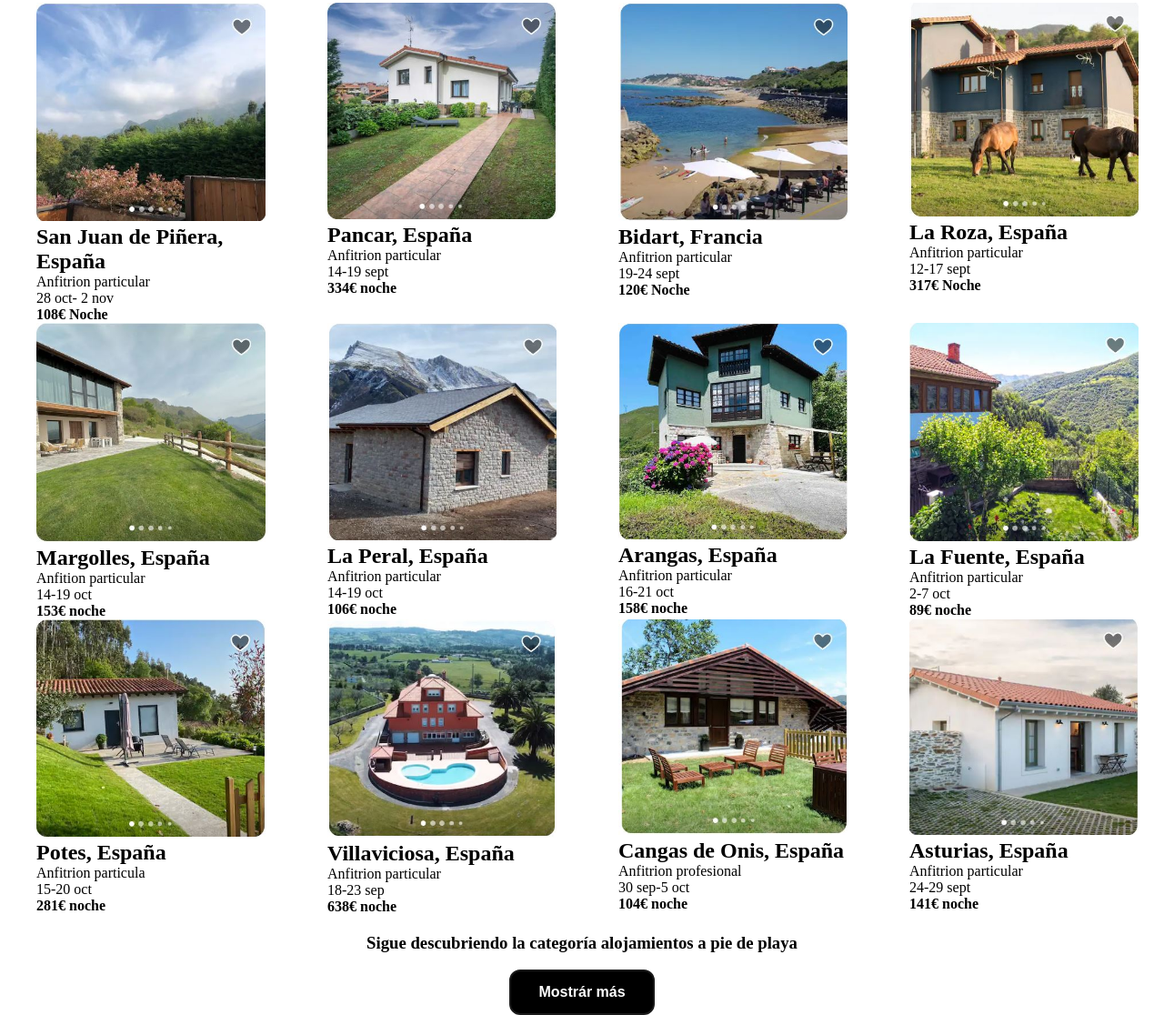
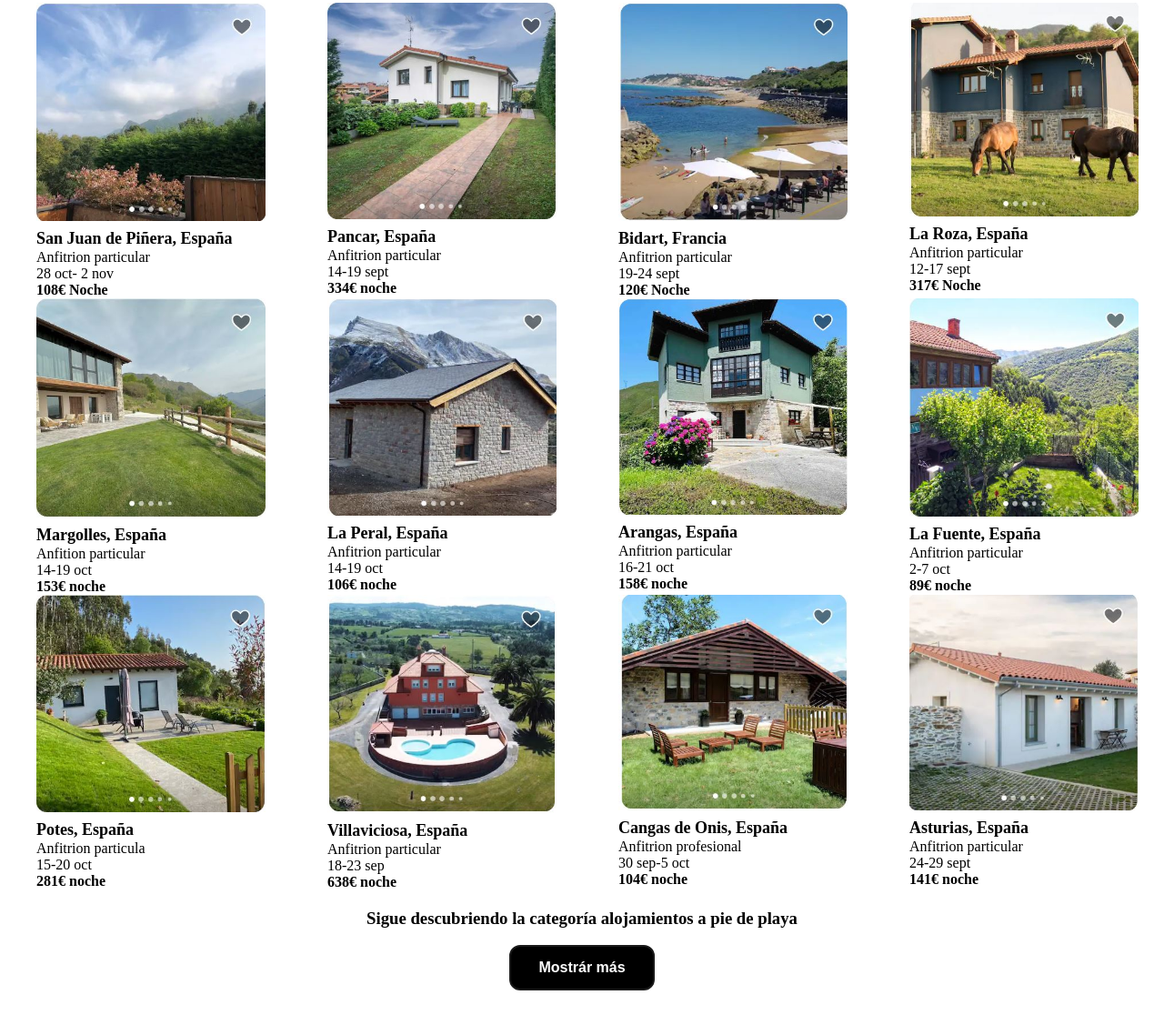
Before and after one commit to BrusmelGil/airbnbPlagio, a plain HTML site: page index.html in a window 1280 px wide. Shown: the part 77-1193 px from the top of the page at 91% size. After the commit the page ends 1166 px from the top, so only its background shows below. Drawn offline with Linux system fonts and the light colour scheme.

Commit message:
cambiando el tamaño de letra

```diff
--- a/index.html
+++ b/index.html
@@ -45,7 +45,7 @@
         <div class="card">
             <div class="container">
             <img src="imagen/casa1.JPG" alt="Paulo el grande" >
-            <h2>San Juan de Piñera, España</h2>
+            <h2><FONT SIZE=4>San Juan de Piñera, España</FONT></h2>
             <p>Anfitrion particular</p>
             <p>28 oct- 2 nov</p>
             <p><b>108€ Noche</b></p>
@@ -54,7 +54,7 @@
         <div class="card">
             <div class="container">
             <img src="imagen/casa2.JPG" alt="Paulo el grande" >
-            <h2>Pancar, España</h2>
+            <h2><FONT SIZE=4>Pancar, España</FONT></h2>
             <p>Anfitrion particular</p>
             <p>14-19 sept</p>
             <p><b>334€ noche</b></p>
@@ -63,7 +63,7 @@
         <div class="card">
             <div class="container">
             <img src="imagen/casa3.JPG" alt="Paulo el grande" >
-            <h2>Bidart, Francia</h2>
+            <h2><FONT SIZE=4>Bidart, Francia</FONT></h2>
             <p>Anfitrion particular</p>
             <p>19-24 sept</p>
             <p><b>120€ Noche</b></p>
@@ -72,7 +72,7 @@
         <div class="card">
             <div class="container">
             <img src="imagen/casa4.JPG" alt="Paulo el grande" >
-            <h2>La Roza, España</h2>
+            <h2><FONT SIZE=4>La Roza, España</FONT></h2>
             <p>Anfitrion particular </p>
             <p>12-17 sept</p>
             <p><b>317€ Noche</b></p>
@@ -81,7 +81,7 @@
         <div class="card">
             <div class="container">
             <img src="imagen/casa5.JPG" alt="Paulo el grande" >
-            <h2>Margolles, España</h2>
+            <h2><FONT SIZE=4>Margolles, España</FONT></h2>
             <p>Anfition particular</p>
             <p>14-19 oct</p>
             <p><b>153€ noche</b></p>
@@ -90,7 +90,7 @@
         <div class="card">
             <div class="container">
             <img src="imagen/casa6.JPG" alt="Paulo el grande" >
-            <h2>La Peral, España</h2>
+            <h2><FONT SIZE=4>La Peral, España</FONT></h2>
             <p>Anfitrion particular</p>
             <p>14-19 oct</p>
             <p><b>106€ noche</b></p>
@@ -99,7 +99,7 @@
         <div class="card">
             <div class="container">
             <img src="imagen/casa7.JPG" alt="Paulo el grande" >
-            <h2>Arangas, España</h2>
+            <h2><FONT SIZE=4>Arangas, España</FONT></h2>
             <p>Anfitrion particular</p>
             <p>16-21 oct</p>
             <p><b>158€ noche</b></p>
@@ -108,7 +108,7 @@
         <div class="card">
             <div class="container">
             <img src="imagen/casa8.JPG" alt="Paulo el grande" >
-            <h2>La Fuente, España</h2>
+            <h2><FONT SIZE=4>La Fuente, España</FONT></h2>
             <p>Anfitrion particular</p>
             <p>2-7 oct</p>
             <p><b>89€ noche</b></p>
@@ -117,7 +117,7 @@
         <div class="card">
             <div class="container">
             <img src="imagen/casa9.JPG" alt="Paulo el grande" >
-            <h2>Potes, España</h2>
+            <h2><FONT SIZE=4>Potes, España</FONT></h2>
             <p>Anfitrion particula</p>
             <p>15-20 oct</p>
             <p><b>281€ noche</b></p>
@@ -126,7 +126,7 @@
         <div class="card">
             <div class="container">
             <img src="imagen/casa10.JPG" alt="Paulo el grande" >
-            <h2>Villaviciosa, España</h2>
+            <h2><FONT SIZE=4>Villaviciosa, España</FONT></h2>
             <p>Anfitrion particular</p>
             <p>18-23 sep</p>
             <p><b>638€ noche</b></p>
@@ -135,7 +135,7 @@
         <div class="card">
             <div class="container">
             <img src="imagen/casa11.JPG" alt="Paulo el grande" >
-            <h2>Cangas de Onis, España</h2>
+            <h2><FONT SIZE=4>Cangas de Onis, España</FONT></h2>
             <p>Anfitrion profesional</p>
             <p>30 sep-5 oct</p>
             <p><b>104€ noche</b></p>
@@ -144,7 +144,7 @@
         <div class="card">
             <div class="container">
             <img src="imagen/casa12.JPG" alt="Paulo el grande" >
-            <h2>Asturias, España</h2>
+            <h2><FONT SIZE=4>Asturias, España</FONT></h2>
             <p>Anfitrion particular</p>
             <p>24-29 sept</p>
             <p><b>141€ noche</b></p>
```
